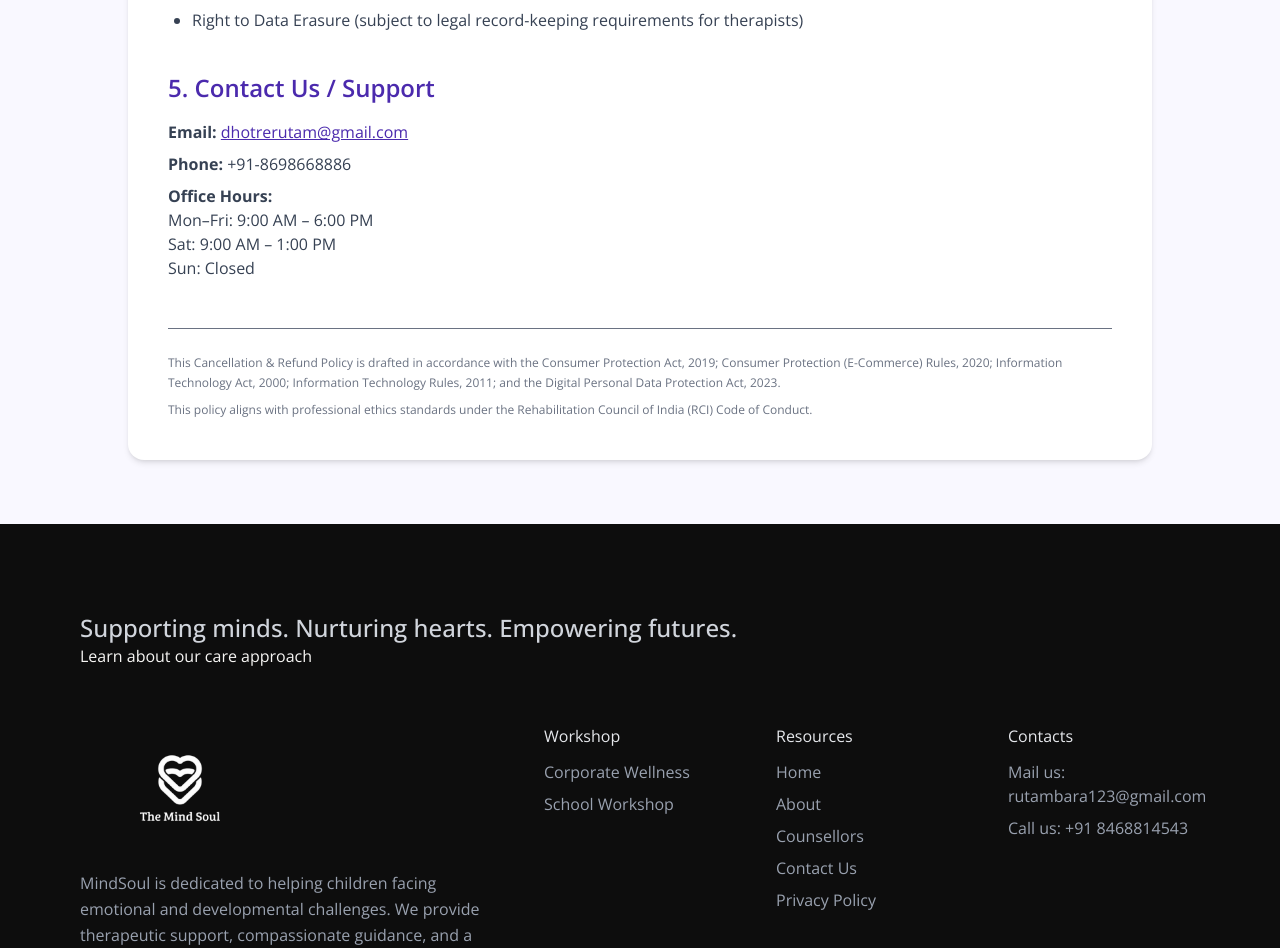
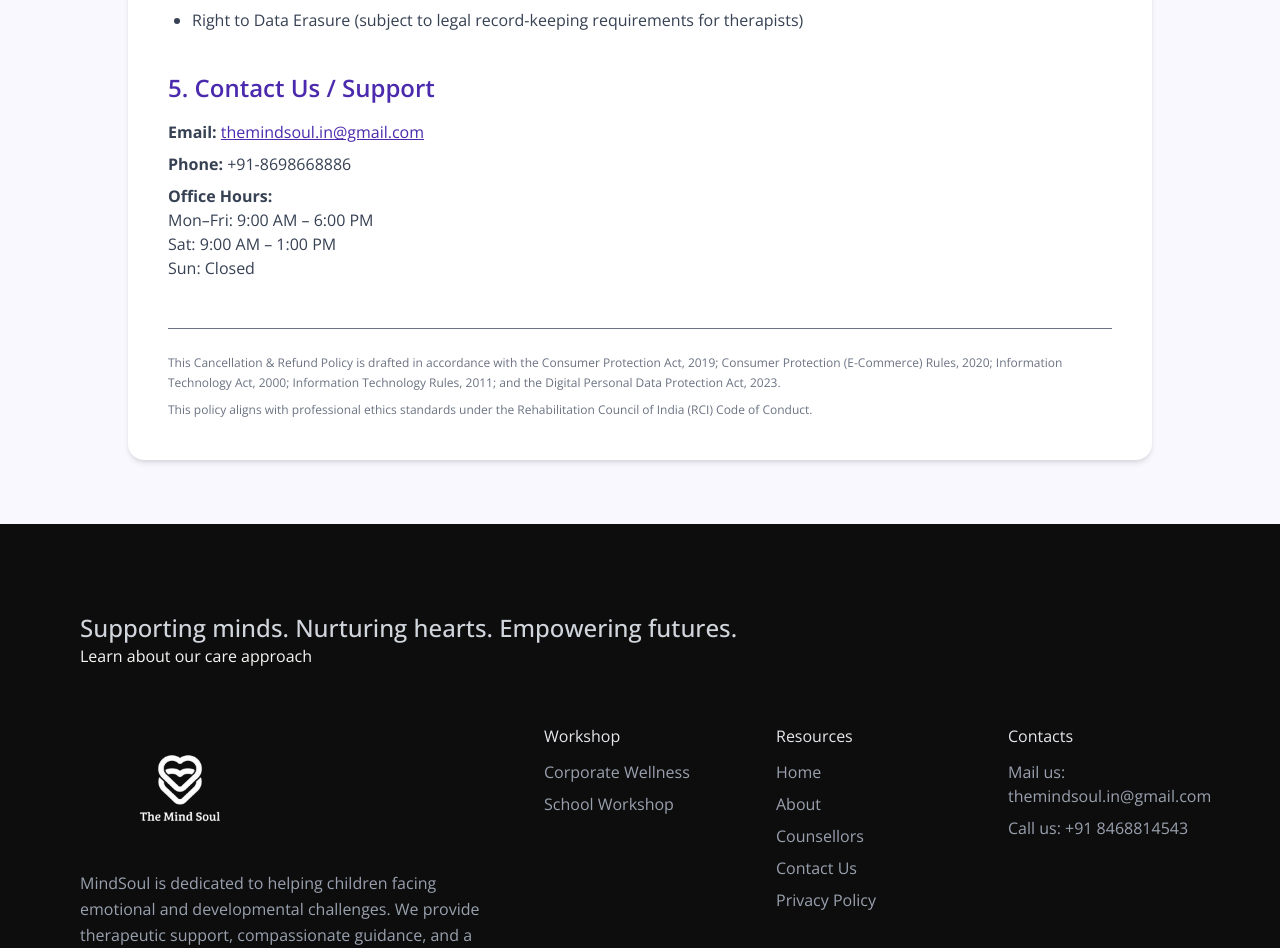
Before and after one commit to jkumari25/mindsoul-wellness, a React (Vite) app: page /privacy-policy in a window 1280 px wide. Shown: the part 2144-3092 px from the top of the page. Built offline with nearby package versions, Linux system fonts and the light colour scheme.

Commit message:
email update

```diff
--- a/src/components/Footer.jsx
+++ b/src/components/Footer.jsx
@@ -79,8 +79,8 @@ export default function Footer() {
 
             <ul className="space-y-2 text-md text-gray-400">
               <p>
-                <a href="mailto: rutambara123@gmail.com">
-                  Mail us: rutambara123@gmail.com
+                <a href="mailto: themindsoul.in@gmail.com">
+                  Mail us: themindsoul.in@gmail.com
                 </a>
               </p>
               <p>
--- a/src/pages/Policy.jsx
+++ b/src/pages/Policy.jsx
@@ -139,10 +139,10 @@ export default function Policy() {
             <p>
               <strong>Email:</strong>{" "}
               <a
-                href="mailto:dhotrerutam@gmail.com"
+                href="mailto:themindsoul.in@gmail.com"
                 className="text-[#4b2aad] underline"
               >
-                dhotrerutam@gmail.com
+                themindsoul.in@gmail.com
               </a>
             </p>
             <p>
```
